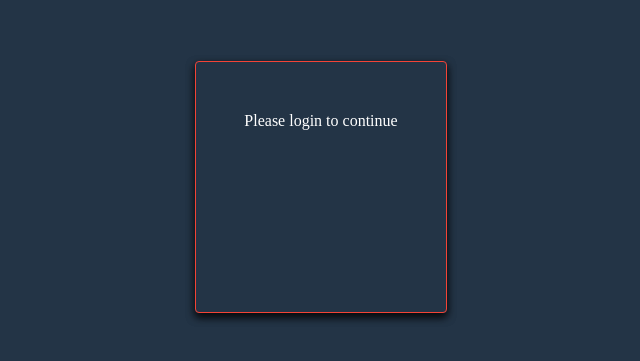
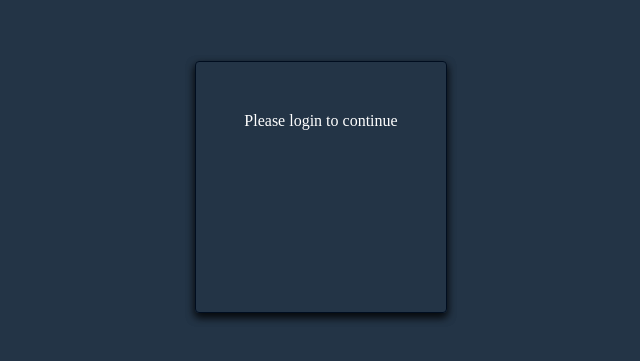
Before and after one commit to DavutOzcan87/BookmarkReader-Web, an Angular app: page /login in a window 1280 px wide. Shown: the part 107-468 px from the top of the page, without its empty margins (319-959 px from the left). Built offline with nearby package versions, Linux system fonts and the light colour scheme.

Commit message:
border color

```diff
--- a/src/app/google-sign-in/google-sign-in.component.css
+++ b/src/app/google-sign-in/google-sign-in.component.css
@@ -9,7 +9,7 @@
     height: 250px;
     position: relative;
     top: 20%;
-    border-color: #f44336;
+    border-color: #000d1f;
     border-style: solid;
     border-width: 1px;
     border-radius: 4px;
```
